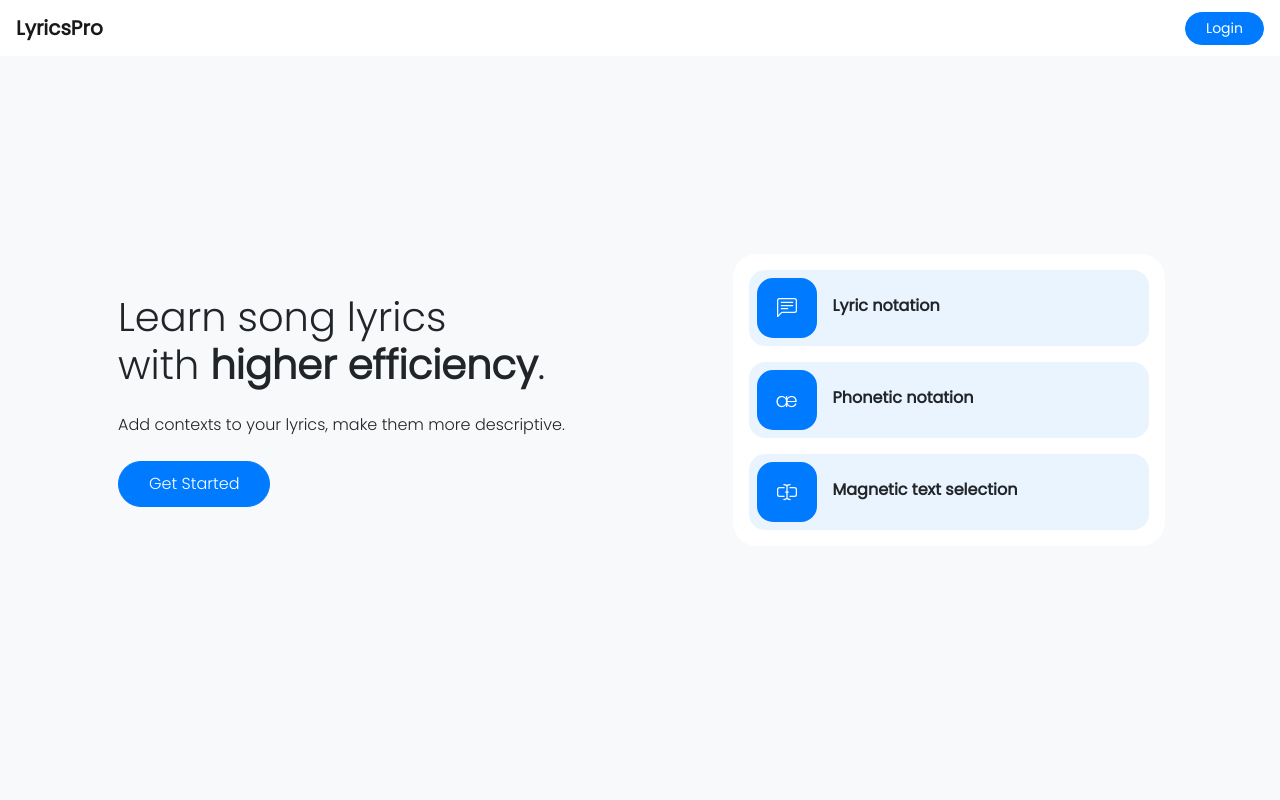
After one commit to itshuien/lyrics-notation, a Django app: page / in a window 1280 px wide. The commit adds this page. Run offline with Django 3.2, Linux system fonts and the light colour scheme; style sheets or scripts are compiled from the project's sources; some libraries are stand-ins or nearby versions.

Commit message:
Create home page

```diff
--- /dev/null
+++ b/lyrics/static/lyrics/styles/home.scss
@@ -0,0 +1,41 @@
+#home {
+  font-family: 'Poppins-Light';
+
+  .home-title {
+    margin-bottom: 24px;
+  }
+
+  .home-description {
+    margin-bottom: 24px;
+  }
+
+  .home-button {
+    padding: 10px 30px;
+    border-radius: 30px;
+  }
+
+  .feature-container {
+    background-color: #ffffff;
+    padding: 16px;
+    border-radius: 24px;
+
+    .feature-component {
+      display: flex;
+      padding: 8px;
+      background-color: #eaf4ff;
+      border-radius: 16px;
+
+      .feature-icon {
+        display: flex;
+        justify-content: center;
+        align-items: center;
+        height: 60px;
+        width: 60px;
+        border-radius: 16px;
+        font-size: 20px;
+        color: #ffffff;
+        padding: 16px;
+      }
+    }
+  }
+}
--- a/lyrics/static/lyrics/styles/main.scss
+++ b/lyrics/static/lyrics/styles/main.scss
@@ -20,6 +20,7 @@
 
 @import './navbar.scss';
 @import './accounts.scss';
+@import './home.scss';
 
 .title {
   font-family: 'Poppins-Regular';
--- a/lyrics_pro/urls.py
+++ b/lyrics_pro/urls.py
@@ -15,8 +15,10 @@ Including another URLconf
 """
 from django.contrib import admin
 from django.urls import path, include
+from django.views.generic.base import TemplateView
 
 urlpatterns = [
+    path('', TemplateView.as_view(template_name='home.html'), name='home'),
     path('admin/', admin.site.urls),
     path('lyrics/', include('lyrics.urls')),
     path('accounts/', include('django.contrib.auth.urls')),
--- /dev/null
+++ b/templates/home.html
@@ -0,0 +1,46 @@
+{% extends 'base.html' %}
+
+{% block content %}
+  <div class="w-100 position-fixed">
+    {% include 'navbar.html' %}
+  </div>
+
+  <div id="home" class="container vh-100">
+    <div class="row w-100 h-100 align-items-center">
+      <div class="col-7 p-5">
+        <h1 class="home-title">Learn song lyrics<br>with <b>higher efficiency</b>.</h1>
+        <p class="home-description">Add contexts to your lyrics, make them more descriptive.</p>
+        <a class="home-button btn btn-primary" href="{% url 'lyrics:index' %}">Get Started</a>
+      </div>
+
+      <div class="col-5">
+        <div class="feature-container">
+          <div class="feature-component mb-3">
+            <div class="feature-icon bg-primary">
+              <svg width="1em" height="1em" viewBox="0 0 16 16" class="bi bi-chat-left-text" fill="currentColor" xmlns="http://www.w3.org/2000/svg">
+                <path fill-rule="evenodd" d="M14 1H2a1 1 0 0 0-1 1v11.586l2-2A2 2 0 0 1 4.414 11H14a1 1 0 0 0 1-1V2a1 1 0 0 0-1-1zM2 0a2 2 0 0 0-2 2v12.793a.5.5 0 0 0 .854.353l2.853-2.853A1 1 0 0 1 4.414 12H14a2 2 0 0 0 2-2V2a2 2 0 0 0-2-2H2z"/>
+                <path fill-rule="evenodd" d="M3 3.5a.5.5 0 0 1 .5-.5h9a.5.5 0 0 1 0 1h-9a.5.5 0 0 1-.5-.5zM3 6a.5.5 0 0 1 .5-.5h9a.5.5 0 0 1 0 1h-9A.5.5 0 0 1 3 6zm0 2.5a.5.5 0 0 1 .5-.5h5a.5.5 0 0 1 0 1h-5a.5.5 0 0 1-.5-.5z"/>
+              </svg>
+            </div>
+            <div class="p-3 title">Lyric notation</div>
+          </div>
+
+          <div class="feature-component mb-3">
+            <div class="feature-icon bg-primary">æ</div>
+            <div class="p-3 title">Phonetic notation</div>
+          </div>
+
+          <div class="feature-component">
+            <div class="feature-icon bg-primary">
+              <svg width="1em" height="1em" viewBox="0 0 16 16" class="bi bi-input-cursor-text" fill="currentColor" xmlns="http://www.w3.org/2000/svg">
+                <path fill-rule="evenodd" d="M5 2a.5.5 0 0 1 .5-.5c.862 0 1.573.287 2.06.566.174.099.321.198.44.286.119-.088.266-.187.44-.286A4.165 4.165 0 0 1 10.5 1.5a.5.5 0 0 1 0 1c-.638 0-1.177.213-1.564.434a3.49 3.49 0 0 0-.436.294V7.5H9a.5.5 0 0 1 0 1h-.5v4.272c.1.08.248.187.436.294.387.221.926.434 1.564.434a.5.5 0 0 1 0 1 4.165 4.165 0 0 1-2.06-.566A4.561 4.561 0 0 1 8 13.65a4.561 4.561 0 0 1-.44.285 4.165 4.165 0 0 1-2.06.566.5.5 0 0 1 0-1c.638 0 1.177-.213 1.564-.434.188-.107.335-.214.436-.294V8.5H7a.5.5 0 0 1 0-1h.5V3.228a3.49 3.49 0 0 0-.436-.294A3.166 3.166 0 0 0 5.5 2.5.5.5 0 0 1 5 2z"/>
+                <path d="M10 5h4a1 1 0 0 1 1 1v4a1 1 0 0 1-1 1h-4v1h4a2 2 0 0 0 2-2V6a2 2 0 0 0-2-2h-4v1zM6 5V4H2a2 2 0 0 0-2 2v4a2 2 0 0 0 2 2h4v-1H2a1 1 0 0 1-1-1V6a1 1 0 0 1 1-1h4z"/>
+              </svg>
+            </div>
+            <div class="p-3 title">Magnetic text selection</div>
+          </div>
+        </div>
+      </div>
+    </div>
+  </div>
+{% endblock %}
--- a/templates/navbar.html
+++ b/templates/navbar.html
@@ -1,5 +1,5 @@
 <nav id="navbar" class="navbar navbar-light bg-white">
-  <a class="navbar-brand" href="{% url 'lyrics:index' %}">LyricsPro</a>
+  <a class="navbar-brand" href="{% url 'home' %}">LyricsPro</a>
   <div class="navbar-right d-flex align-items-center">
     {% if user.is_authenticated %}
       <span class="mr-3">Hi, {{ user.get_username }}</span>
```
